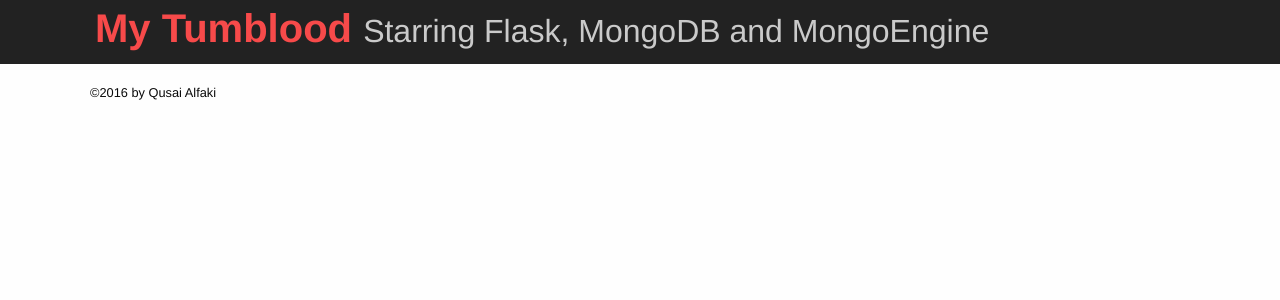
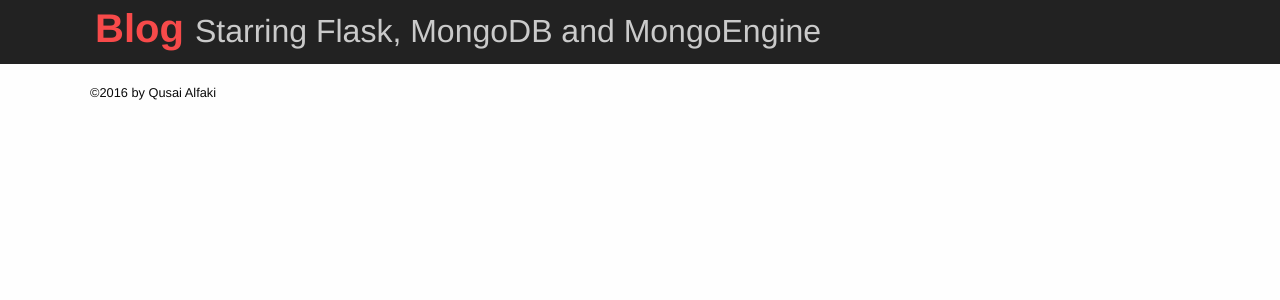
Before and after one commit to syntaxSizer/tumblood, a Python web app: template templates/base.html in a window 1280 px wide. Shown: the top 300 px of the page. Run offline with Jinja, Linux system fonts and the light colour scheme; the template is opened without the code that fills it, so the values that code supplies are empty; some libraries are stand-ins or nearby versions.

Commit message:
add requirements.txt

```diff
--- a/templates/base.html
+++ b/templates/base.html
@@ -20,7 +20,7 @@
 
         <div class="navbar-header">
           <h2>
-              <a href="/" class="brand">My Tumblood</a> <small>Starring Flask, MongoDB and MongoEngine</small>
+              <a href="/" class="brand">Blog</a> <small>Starring Flask, MongoDB and MongoEngine</small>
           </h2>
         </div>
 <div class="container">
```
Also changed, not shown: requirements.txt (added, +14 -0 lines).
